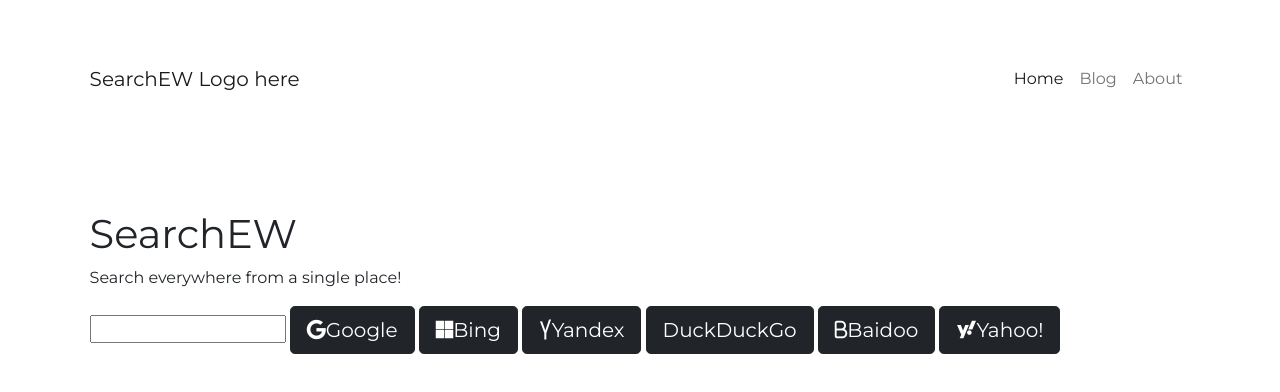
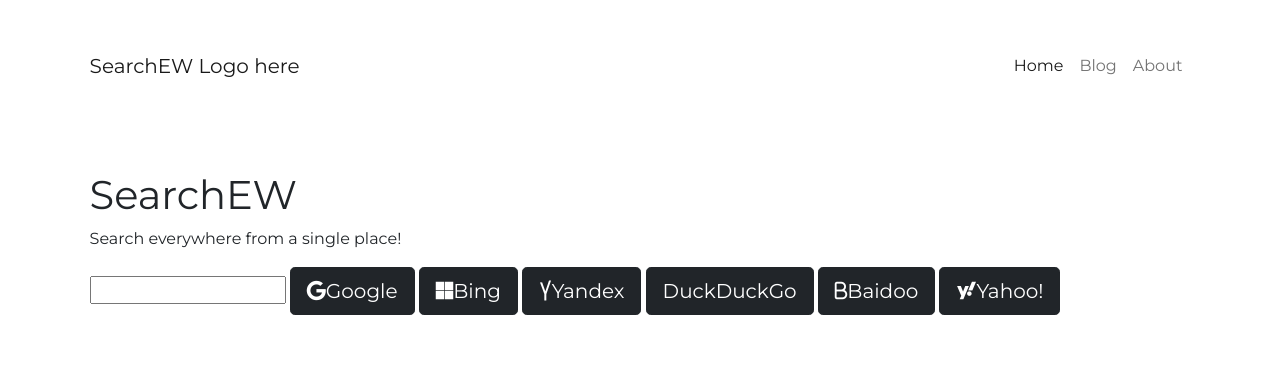
Before and after one commit to cnobi/searchew, a plain HTML site: page index.html in a window 1280 px wide. Drawn offline with nearby package versions, Linux system fonts and the light colour scheme; some icons are missing.

Commit message:
changed style

```diff
--- a/css/styles.css
+++ b/css/styles.css
@@ -14,14 +14,8 @@
 /* Containers */
 
 .container-fluid {
-    padding: 4% 7%;
+    padding: 3% 7%;
 }
-
-
-
-/* Navigation Bar */
-
-.navbar {}
 
 /* Navigation Section */
 
```
